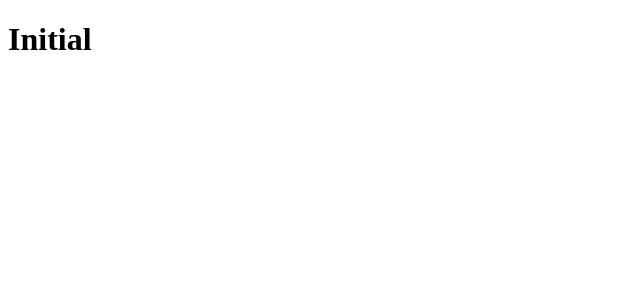
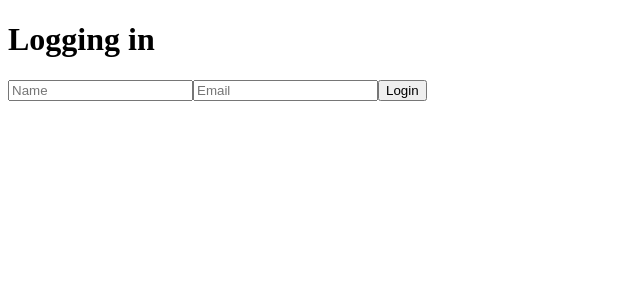
Before and after one commit to KentenRoth/fetch-take-home, a React (Vite) app: page /login in a window 1280 px wide. Shown: the top 300 px of the page, without its empty margins (0-640 px from the left). Built offline with nearby package versions, Linux system fonts and the light colour scheme.

Commit message:
Axios and Login

```diff
--- a/package.json
+++ b/package.json
@@ -14,6 +14,8 @@
     "js-cookie": "^3.0.5",
     "react": "^19.0.0",
     "react-dom": "^19.0.0",
+    "react-router-dom": "^6.21.1",
+    "react-select": "^5.10.1",
     "sass": "^1.85.1"
   },
   "devDependencies": {
--- a/src/App.tsx
+++ b/src/App.tsx
@@ -1,9 +1,20 @@
 import './sass/app.sass'
+import { BrowserRouter, Route, Routes } from 'react-router-dom'
+
+// Pages
+import { Login } from './Pages/Login'
+import { Main } from './Pages/Main'
+
 function App() {
 
   return (
     <>
-     <h1>Initial</h1>
+    <BrowserRouter>
+    <Routes>
+      <Route path="/" element={<Main />} />
+      <Route path="/login" element={<Login />} />
+    </Routes>
+    </BrowserRouter>
     </>
   )
 }
--- /dev/null
+++ b/src/Pages/Login.tsx
@@ -0,0 +1,42 @@
+import {useState} from 'react';
+import { useNavigate } from 'react-router-dom';
+import axios from '../axios/axios';
+
+export const Login = () => {
+    const [name, setName] = useState('')
+    const [email, setEmail] = useState('')
+    const navigator = useNavigate()
+
+    const onSubmit = (e: React.FormEvent) => {
+        e.preventDefault()
+        try {
+            axios.post('/auth/login', {
+                name,
+                email
+            }).then((res) => {
+                if (res.status === 200) {
+                    navigator('/')
+                }
+            })
+
+        } catch (error) {
+            console.log(error)
+        }
+
+    }
+
+    return (
+        <>
+            <div className='login'>
+                <div className='login_wrapper'>
+                    <h1>Logging in</h1>
+                    <form onSubmit={onSubmit}>
+                        <input type="text" placeholder="Name" value={name} onChange={(e) => setName(e.target.value)} />
+                        <input type="email" placeholder="Email" value={email} onChange={(e) => setEmail(e.target.value)} />
+                        <button type="submit">Login</button>
+                    </form>
+                </div>
+            </div>
+        </>
+    )
+}
--- /dev/null
+++ b/src/Pages/Main.tsx
@@ -0,0 +1,18 @@
+import {useEffect, useState} from 'react';
+import axios from '../axios/axios';
+
+export const Main = () => {
+
+
+    useEffect(() => {
+        axios.get('/dogs/breeds').then(res => {console.log(res)})
+
+    }, [])
+
+    return(
+        <>
+            <h1>Main Content</h1>
+        </>
+    )
+
+}
--- /dev/null
+++ b/src/axios/axios.tsx
@@ -0,0 +1,18 @@
+import axios from 'axios';
+import Cookies from 'js-cookie';
+
+const axiosInstance = axios.create({
+  baseURL: 'https://frontend-take-home-service.fetch.com',
+  withCredentials: true,
+});
+
+axiosInstance.interceptors.request.use((config) => {
+  const token = Cookies.get('fetch-access-token');
+  if (token) {
+    config.headers
+      .Authorization = `Bearer ${token}`;
+  }
+  return config;
+});
+
+export default axiosInstance;
```
Also changed, not shown: 1 other file (tests, documents, lock files or other folders).
